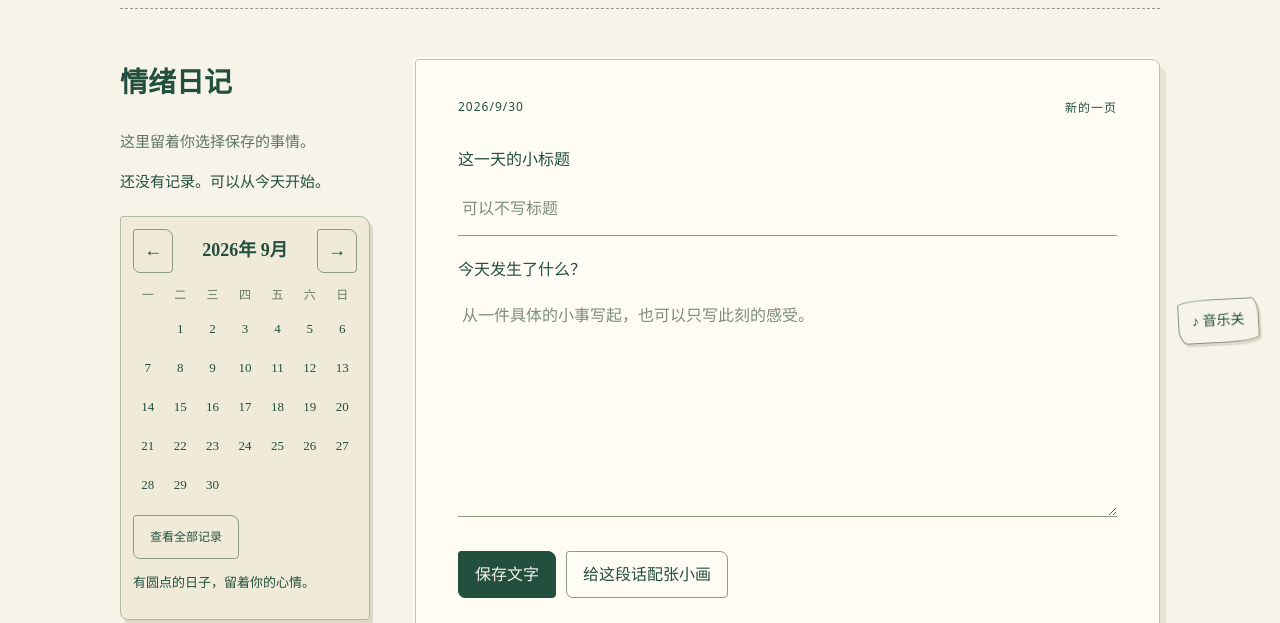
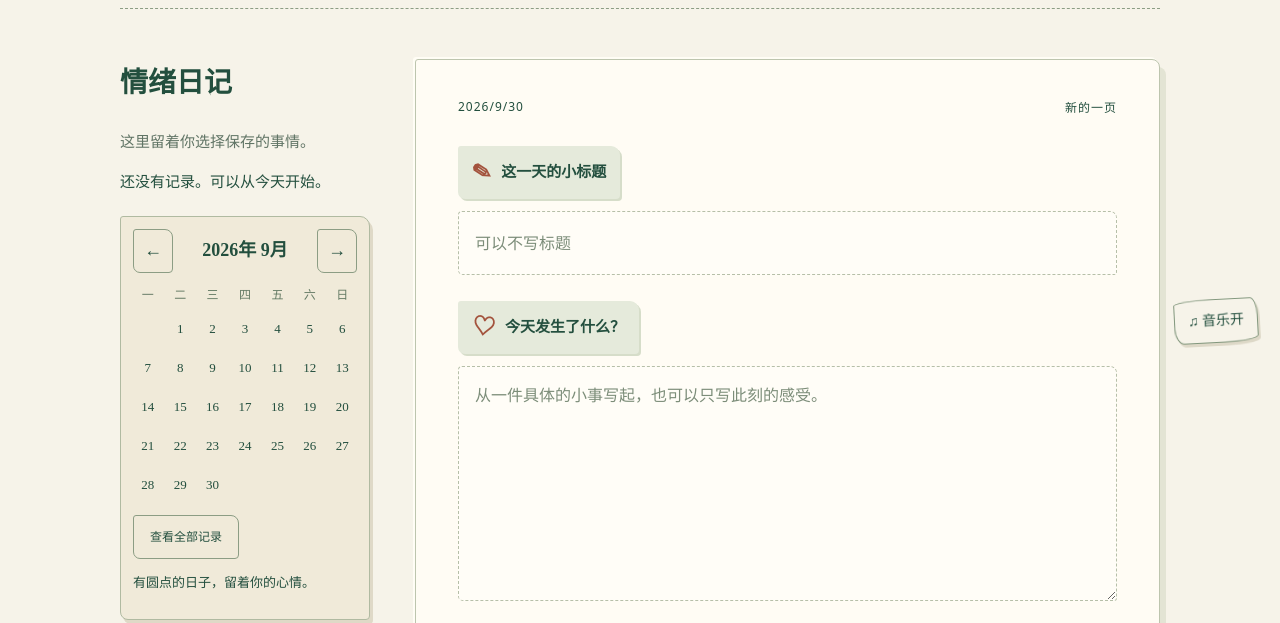
Before and after one commit to Yora-0209/whats-wrong, a website: page preview/journal.html in a window 1280 px wide. Shown: the part 392-1015 px from the top of the page. Drawn offline with Linux system fonts and the light colour scheme; a web font is replaced by a local one.

Commit message:
Fade ambient music in, clarify journal fields and decouple art briefs

```diff
--- a/api/art-brief.js
+++ b/api/art-brief.js
@@ -8,10 +8,6 @@ export default async function handler(req, res) {
   noStore(res);
   if (req.method !== "POST")
     return res.status(405).json({ error: "仅支持 POST" });
-  if (process.env.DIARY_ART_ENABLED !== "true")
-    return res
-      .status(503)
-      .json({ error: "配图服务尚未开启，可以直接填写画面描述。" });
   let body;
   try {
     body = parseBody(req);
--- a/api/diary-art.js
+++ b/api/diary-art.js
@@ -8,13 +8,15 @@ import {
 export default async function handler(req, res) {
   noStore(res);
   const { IMAGE_BASE_URL, IMAGE_API_KEY, IMAGE_MODEL } = process.env;
+  const missing = ['IMAGE_BASE_URL','IMAGE_API_KEY','IMAGE_MODEL'].filter(name => !process.env[name]?.trim());
+  const switchedOn = process.env.DIARY_ART_ENABLED?.trim().toLowerCase() === 'true';
   const enabled =
-    process.env.DIARY_ART_ENABLED === "true" &&
+    switchedOn &&
     !!IMAGE_BASE_URL &&
     !!IMAGE_API_KEY &&
     !!IMAGE_MODEL;
   if (req.method === "GET")
-    return res.status(200).json({ enabled, styleVersion: STYLE_VERSION });
+    return res.status(200).json({ enabled, styleVersion: STYLE_VERSION, configuration: { switchedOn, missing } });
   if (req.method !== "POST")
     return res.status(405).json({ error: "仅支持 POST" });
   if (!enabled)
--- a/preview/journal-extras.css
+++ b/preview/journal-extras.css
@@ -8,3 +8,7 @@
 #memory-card::backdrop{background:#234f3e65;backdrop-filter:blur(4px);}#memory-close{float:right;}#memory-date{display:block;font-size:14px;margin-top:12px;}#memory-image{width:100%;max-height:340px;object-fit:contain;}#memory-text{white-space:pre-wrap;overflow-wrap:anywhere;}#memory-title{font-weight:400;}#memory-edit{margin-top:15px;}
 #art-status{font-size:18px;font-weight:bold;color:#8b4b31;background:#f5ecd6;padding:12px 16px;border-left:4px solid #a3533d;border-radius:3px 8px 5px 2px;}#art-status:empty{display:none;}
 #art-progress{padding:8px 6px 14px;}#art-elapsed{font-size:14px;color:#62745c;margin:8px 0;}.pencil-track{height:19px;overflow:hidden;border:2px solid #6d805d;border-radius:10px 5px 9px 6px;transform:rotate(-.5deg);background:#e8e2ce;}.pencil-track span{display:block;width:28%;height:100%;background:repeating-linear-gradient(110deg,#af7051 0 3px,#bc8466 3px 5px);animation:pencil-travel 2.5s ease-in-out infinite alternate;}@keyframes pencil-travel{to{transform:translateX(260%);}}@media(prefers-reduced-motion:reduce){.pencil-track span{animation:none;}}
+.paper label[for="title"],.paper label[for="text"]{display:flex;align-items:center;gap:10px;width:fit-content;font-size:15px;font-weight:bold;background:#e5eadb;padding:7px 14px;border-radius:3px 9px 4px 7px;margin:26px 0 12px;box-shadow:2px 2px 0 #d6ddc9;}
+.paper label[for="title"]::before{content:'✎';font-size:23px;font-family:serif;transform:rotate(-12deg);color:#a3533d;}
+.paper label[for="text"]::before{content:'♡';font-size:23px;font-family:serif;transform:rotate(8deg);color:#a3533d;}
+.paper #title,.paper #text{background:#fffdf7;border:1px dashed #b6bfa8;border-radius:4px 7px 3px 5px;padding:14px 16px;width:100%;box-sizing:border-box;}
--- a/preview/music.js
+++ b/preview/music.js
@@ -1,9 +1,9 @@
 const audio = new Audio('../assets/audio/ambient.mp3');
 audio.loop = true;
-audio.volume = 0.18;
+audio.volume = 0;
 audio.preload = 'none';
-let enabled = false;
-try { enabled = localStorage.getItem('zala-paper-music') === 'on'; } catch {}
+let enabled = true, fade = null, pending = false;
+try { enabled = localStorage.getItem('zala-paper-music') !== 'off'; } catch {}
 const button = document.createElement('button');
 button.className = 'music-switch';
 button.type = 'button';
@@ -17,23 +17,38 @@ function remember() {
   try { localStorage.setItem('zala-paper-music', enabled ? 'on' : 'off'); } catch {}
 }
 async function play() {
-  if (!enabled || document.hidden || document.body.dataset.screen === 'listen') return;
-  try { await audio.play(); if (!enabled || document.hidden || document.body.dataset.screen === 'listen') audio.pause(); }
-  catch { enabled=false;remember();label();button.textContent = '♪ 点此重试'; }
+  if (!enabled || pending || !audio.paused || document.hidden || document.body.dataset.screen === 'listen') return;
+  pending = true; audio.volume = 0;
+  try {
+    await audio.play();
+    if (!enabled || document.hidden || document.body.dataset.screen === 'listen') { pause(); return; }
+    label();
+    const started = performance.now();
+    clearInterval(fade);
+    fade = setInterval(() => {
+      const t = Math.min(1, (performance.now()-started)/5000);
+      audio.volume = 0.16 * t*t*(3-2*t);
+      if (t === 1) clearInterval(fade);
+    }, 50);
+  } catch { if (enabled) button.textContent = '♪ 轻触开启'; }
+  finally { pending = false; }
 }
+function pause() { clearInterval(fade); audio.pause(); audio.volume = 0; }
 button.onclick = async () => {
+  if (enabled && audio.paused && document.body.dataset.screen !== 'listen') { await play(); return; }
   enabled = !enabled;
   label();
-  if (enabled) await play(); else audio.pause();
+  if (enabled) await play(); else pause();
   remember();
 };
 document.addEventListener('pointerdown', (event) => {
   if (event.target !== button) play();
-}, { once: true });
+});
+document.addEventListener('keydown', (event) => { if(event.target !== button) play(); });
 document.addEventListener('visibilitychange', () => {
-  if (document.hidden) audio.pause(); else play();
+  if (document.hidden) pause(); else play();
 });
 new MutationObserver(() => {
-  if (document.body.dataset.screen === 'listen') audio.pause(); else play();
+  if (document.body.dataset.screen === 'listen') pause(); else play();
 }).observe(document.body, { attributes: true, attributeFilter: ['data-screen'] });
-label();
+label(); play();
```
